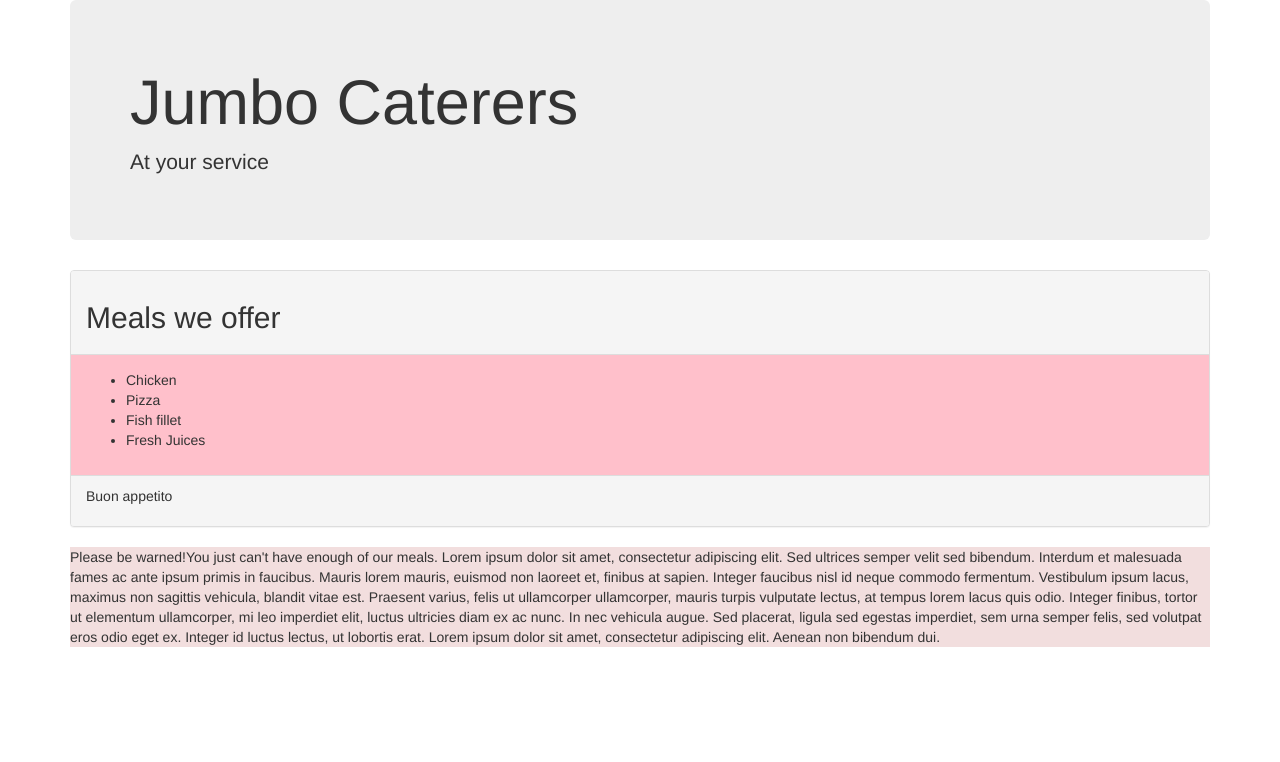
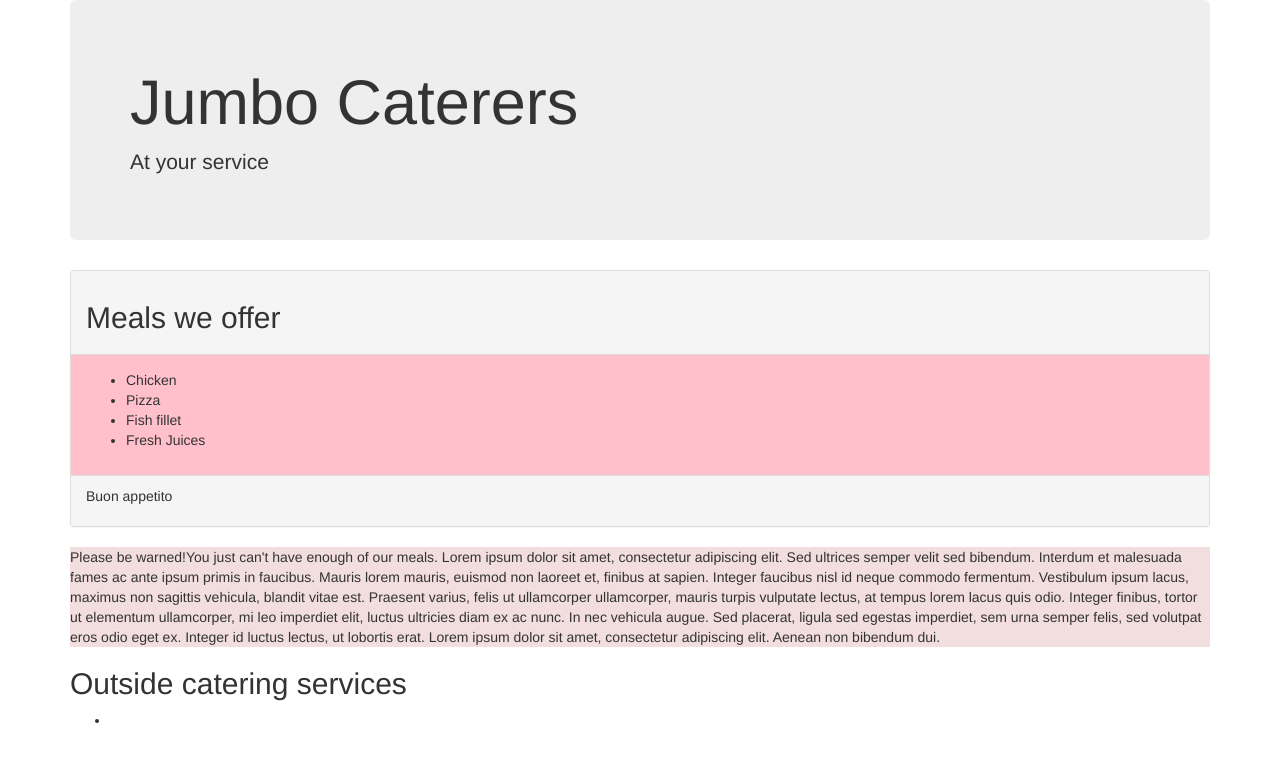
Before and after one commit to Doktatech/catering-company, a plain HTML site: page index.html in a window 1280 px wide. Drawn offline with Linux system fonts and the light colour scheme.

Commit message:
add second heading about outside catering

```diff
--- a/index.html
+++ b/index.html
@@ -29,7 +29,10 @@
         </div>
       </div>
       <p class="bg-danger">Please be warned!You just can't have enough of our meals. Lorem ipsum dolor sit amet, consectetur adipiscing elit. Sed ultrices semper velit sed bibendum. Interdum et malesuada fames ac ante ipsum primis in faucibus. Mauris lorem mauris, euismod non laoreet et, finibus at sapien. Integer faucibus nisl id neque commodo fermentum. Vestibulum ipsum lacus, maximus non sagittis vehicula, blandit vitae est. Praesent varius, felis ut ullamcorper ullamcorper, mauris turpis vulputate lectus, at tempus lorem lacus quis odio. Integer finibus, tortor ut elementum ullamcorper, mi leo imperdiet elit, luctus ultricies diam ex ac nunc. In nec vehicula augue. Sed placerat, ligula sed egestas imperdiet, sem urna semper felis, sed volutpat eros odio eget ex. Integer id luctus lectus, ut lobortis erat. Lorem ipsum dolor sit amet, consectetur adipiscing elit. Aenean non bibendum dui.</p>
-
+      <h2>Outside catering services</h2>
+      <ul>
+        <li></li>
+      </ul>
     </body>
   </div>
 
```
